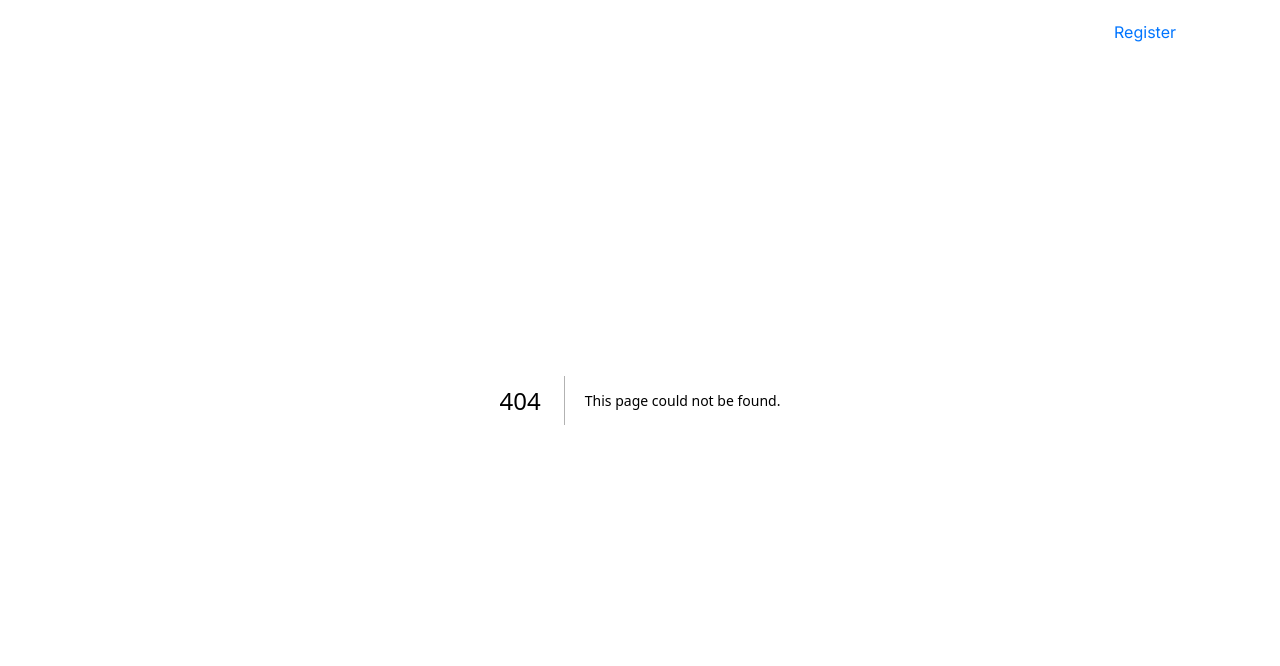
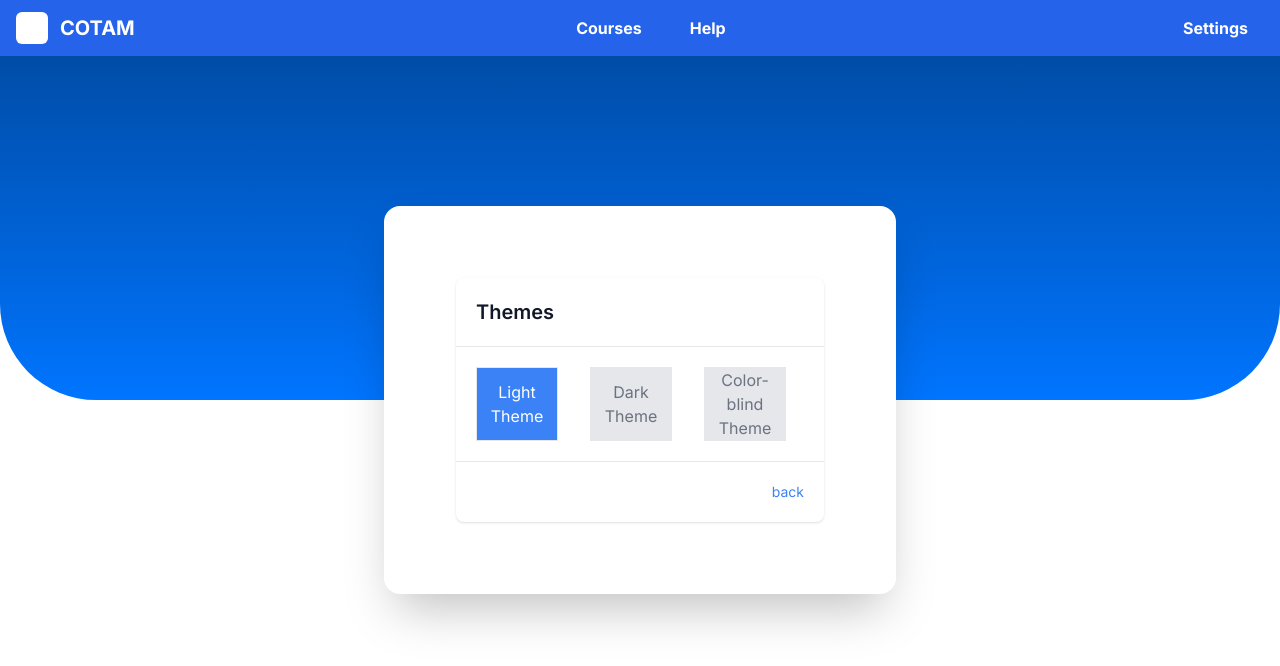
Before and after one commit to unsw-cse-comp99-3900/capstone-project-3900w09bscoutsregiment, a Next.js app in the folder frontend/: page /profile/themeToggle in a window 1280 px wide. Before the commit this address had no page. Shown: the top 666 px of the page. Built offline with nearby package versions, Linux system fonts and the light colour scheme.

Commit message:
fixed bug where there is internal server errror in profile

```diff
--- a/frontend/src/app/(dashboard)/profile/ThemeToggle.js
+++ /dev/null
@@ -1,73 +0,0 @@
-// components/ThemeToggle.js
-"use client";
-import { useTheme } from '../../context/ThemeContext';
-import Image from 'next/image';
-
-// import 'flowbite';
-
-const ThemeToggle = () => {
-  const { theme, toggleTheme } = useTheme();
-  const isActive = (currentTheme) => theme === currentTheme;
-
-  return (
-    <>
-      <div data-modal-target="default-modal" data-modal-toggle="default-modal" className="option_menu" type="button">
-        {/* <Image src='/assets/icons/theme.svg' className='fill-blue-100' width={30} height={30} alt='feedback' /> */}
-        <svg xmlns="http://www.w3.org/2000/svg" viewBox="0 0 512 512" className="fill-main-txt" width={30} height={30}><path d="M512 256c0 .9 0 1.8 0 2.7c-.4 36.5-33.6 61.3-70.1 61.3H344c-26.5 0-48 21.5-48 48c0 3.4 .4 6.7 1 9.9c2.1 10.2 6.5 20 10.8 29.9c6.1 13.8 12.1 27.5 12.1 42c0 31.8-21.6 60.7-53.4 62c-3.5 .1-7 .2-10.6 .2C114.6 512 0 397.4 0 256S114.6 0 256 0S512 114.6 512 256zM128 288a32 32 0 1 0 -64 0 32 32 0 1 0 64 0zm0-96a32 32 0 1 0 0-64 32 32 0 1 0 0 64zM288 96a32 32 0 1 0 -64 0 32 32 0 1 0 64 0zm96 96a32 32 0 1 0 0-64 32 32 0 1 0 0 64z" /></svg>
-        <div className='flex flex-col'>
-          <b>Theme</b>
-          <p>Change Theme</p>
-        </div>
-        <span className='ml-auto pl-20'>&gt;</span>
-      </div>
-
-      {/* Theme Change modal */}
-      <div id="default-modal" tabIndex="-1" aria-hidden="true" className="hidden overflow-y-auto overflow-x-hidden fixed top-0 right-0 left-0 z-50 justify-center items-center w-full md:inset-0 h-[calc(100%-1rem)] max-h-full">
-        <div className="relative p-4 w-full max-w-2xl max-h-full">
-          <div className="relative bg-white rounded-lg shadow dark:bg-gray-700">
-            <div className="flex items-center justify-between p-4 md:p-5 border-b rounded-t dark:border-gray-600">
-              <h3 className="text-xl font-semibold text-gray-900 dark:text-white">
-                Themes
-              </h3>
-              {/* "X" button */}
-              <button type="button" className="text-gray-400 bg-transparent hover:bg-gray-200 hover:text-gray-900 rounded-lg text-sm w-8 h-8 ms-auto inline-flex justify-center items-center dark:hover:bg-gray-600 dark:hover:text-white" data-modal-hide="default-modal">
-                <svg className="w-3 h-3" aria-hidden="true" xmlns="http://www.w3.org/2000/svg" fill="none" viewBox="0 0 14 14">
-                  <path stroke="currentColor" strokeLinecap="round" strokeLinejoin="round" strokeWidth="2" d="m1 1 6 6m0 0 6 6M7 7l6-6M7 7l-6 6" />
-                </svg>
-                <span className="sr-only">Close modal</span>
-              </button>
-            </div>
-            <div className="p-4 md:p-5 space-y-4">
-              <div className='flex flex-row space-x-8'>
-                <button
-                  className={`border w-1/4 ${isActive('light') ? 'bg-blue-500 text-white' : 'bg-gray-200 text-gray-500'}`}
-                  onClick={() => toggleTheme('light')}
-                >
-                  Light Theme
-                </button>
-                <button
-                  className={`border w-1/4 ${isActive('dark') ? 'bg-blue-500 text-white' : 'bg-gray-200 text-gray-500'}`}
-                  onClick={() => toggleTheme('dark')}
-                >
-                  Dark Theme
-                </button>
-                <button
-                  className={`border w-1/4 ${isActive('color-blind') ? 'bg-blue-500 text-white' : 'bg-gray-200 text-gray-500'}`}
-                  onClick={() => toggleTheme('color-blind')}
-                >
-                  Color-blind Theme
-                </button>
-              </div>
-            </div>
-            <div className="flex items-center justify-end p-4 md:p-5 border-t border-gray-200 rounded-b dark:border-gray-600">
-              <button data-modal-hide="default-modal" type="button" className="py-2.5 px-5 ms-3 text-sm font-medium text-gray-900 focus:outline-none rounded-lg border border-gray-200 hover:bg-gray-100 hover:text-blue-700 focus:z-10 focus:ring-4 text-white focus:ring-gray-100 dark:focus:ring-gray-700 bg-red-600">Close</button>
-            </div>
-          </div>
-        </div>
-      </div>
-    </>
-
-  );
-};
-
-export default ThemeToggle;
--- a/frontend/src/app/(dashboard)/profile/page.jsx
+++ b/frontend/src/app/(dashboard)/profile/page.jsx
@@ -4,7 +4,6 @@ import React from "react";
 import Link from "next/link";
 import Image from "next/image";
 import { useRouter } from "next/navigation";
-import ThemeToggle from "./ThemeToggle";
 const Profile = () => {
   const [userDetails, setUserDetails] = React.useState({
     email: "",
@@ -171,12 +170,19 @@ const Profile = () => {
               </div>
               <span className="ml-auto pl-20">&gt;</span>
             </Link>
-            <ThemeToggle />
+            <Link href="/profile/themeToggle" className="option_menu">
+              <svg xmlns="http://www.w3.org/2000/svg" viewBox="0 0 512 512" className="fill-main-txt" width={30} height={30}><path d="M512 256c0 .9 0 1.8 0 2.7c-.4 36.5-33.6 61.3-70.1 61.3H344c-26.5 0-48 21.5-48 48c0 3.4 .4 6.7 1 9.9c2.1 10.2 6.5 20 10.8 29.9c6.1 13.8 12.1 27.5 12.1 42c0 31.8-21.6 60.7-53.4 62c-3.5 .1-7 .2-10.6 .2C114.6 512 0 397.4 0 256S114.6 0 256 0S512 114.6 512 256zM128 288a32 32 0 1 0 -64 0 32 32 0 1 0 64 0zm0-96a32 32 0 1 0 0-64 32 32 0 1 0 0 64zM288 96a32 32 0 1 0 -64 0 32 32 0 1 0 64 0zm96 96a32 32 0 1 0 0-64 32 32 0 1 0 0 64z" /></svg>
+              <div className='flex flex-col'>
+                <b>Theme</b>
+                <p>Change Theme</p>
+              </div>
+              <span className='ml-auto pl-20'>&gt;</span>
+            </Link>
           </div>
         </div>
       </div>
-        </div >
-    );
+    </div >
+  );
 };
 
 export default Profile;
--- /dev/null
+++ b/frontend/src/app/(dashboard)/profile/themeToggle/page.jsx
@@ -0,0 +1,63 @@
+// components/ThemeToggle.js
+"use client";
+import { useTheme } from '../../../context/ThemeContext';
+import Image from 'next/image';
+import Link from "next/link";
+
+// import 'flowbite';
+
+const ThemeToggle = () => {
+  const { theme, toggleTheme } = useTheme();
+  const isActive = (currentTheme) => theme === currentTheme;
+
+  return (
+    <div>
+      <div className="login_background">
+        <div className="min-h-screen flex justify-center items-center">
+          {/* start of form */}
+          <div className='justify-center bg-secondary-bkg mx-auto w-2/5 space-y-2 p-14 rounded-2xl shadow-2xl'>
+            <div className="relative p-4 w-full max-w-2xl max-h-full">
+              <div className="relative bg-white rounded-lg shadow dark:bg-gray-700">
+                <div className="flex items-center justify-between p-4 md:p-5 border-b rounded-t dark:border-gray-600">
+                  <h3 className="text-xl font-semibold text-gray-900 dark:text-white">
+                    Themes
+                  </h3>
+                </div>
+                <div className="p-4 md:p-5 space-y-4">
+                  <div className='flex flex-row space-x-8'>
+                    <button
+                      className={`border w-1/4 ${isActive('light') ? 'bg-blue-500 text-white' : 'bg-gray-200 text-gray-500'}`}
+                      onClick={() => toggleTheme('light')}
+                    >
+                      Light Theme
+                    </button>
+                    <button
+                      className={`border w-1/4 ${isActive('dark') ? 'bg-blue-500 text-white' : 'bg-gray-200 text-gray-500'}`}
+                      onClick={() => toggleTheme('dark')}
+                    >
+                      Dark Theme
+                    </button>
+                    <button
+                      className={`border w-1/4 ${isActive('color-blind') ? 'bg-blue-500 text-white' : 'bg-gray-200 text-gray-500'}`}
+                      onClick={() => toggleTheme('color-blind')}
+                    >
+                      Color-blind Theme
+                    </button>
+                  </div>
+                </div>
+                <div className="flex items-center justify-end p-4 md:p-5 border-t border-gray-200 rounded-b dark:border-gray-600">
+                  <Link href="/profile" className="text-sm text-blue-500 focus:outline-none">
+                    back
+                  </Link>
+                </div>
+              </div>
+            </div>
+
+          </div>
+        </div>
+      </div>
+    </div>
+  );
+};
+
+export default ThemeToggle;
```
Also changed, not shown: 1 other file (tests, documents, lock files or other folders).
